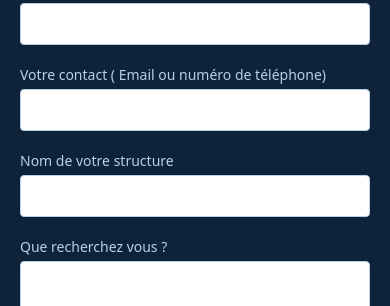
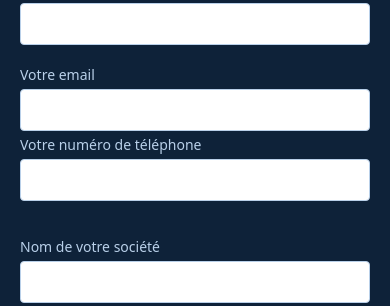
Before and after one commit to accardigianni/projet-portfolio, a React (Create React App) app in the folder my-portfolio/: page / in a window 390 px wide. Shown: the part 5411-5717 px from the top of the page. Built offline with nearby package versions, Linux system fonts and the light colour scheme.

Commit message:
telephone number

```diff
--- a/my-portfolio/src/components/Contactform.js
+++ b/my-portfolio/src/components/Contactform.js
@@ -15,7 +15,7 @@ export default function ContactMe() {
       }, (error) => {
         console.log(error.text);
       });
-      form.current.reset()
+    form.current.reset()
   };
 
 
@@ -43,7 +43,7 @@ export default function ContactMe() {
       </div>
       <div className="relative mb-4">
         <label htmlFor="email" className="leading-7 text-sm">
-          Votre contact ( Email ou numéro de téléphone)
+          Votre email
         </label>
         <input
           type="email"
@@ -51,10 +51,21 @@ export default function ContactMe() {
           name="email"
           className="w-full bg-gray-800 rounded border border-gray-700 focus:border-indigo-500 focus:ring-2 focus:ring-indigo-900 text-base outline-none text-gray-100 py-1 px-3 leading-8 transition-colors duration-200 ease-in-out"
         />
+        <div className="relative mb-4">
+          <label htmlFor="company" className="leading-7 text-sm">
+            Votre numéro de téléphone
+          </label>
+          <input
+            type="tel"
+            id="téléphone"
+            name="tel"
+            className="w-full bg-gray-800 rounded border border-gray-700 focus:border-indigo-500 focus:ring-2 focus:ring-indigo-900 text-base outline-none text-gray-100 py-1 px-3 leading-8 transition-colors duration-200 ease-in-out"
+          />
+        </div>
       </div>
       <div className="relative mb-4">
         <label htmlFor="company" className="leading-7 text-sm">
-          Nom de votre structure
+          Nom de votre société
         </label>
         <input
           type="text"
```
